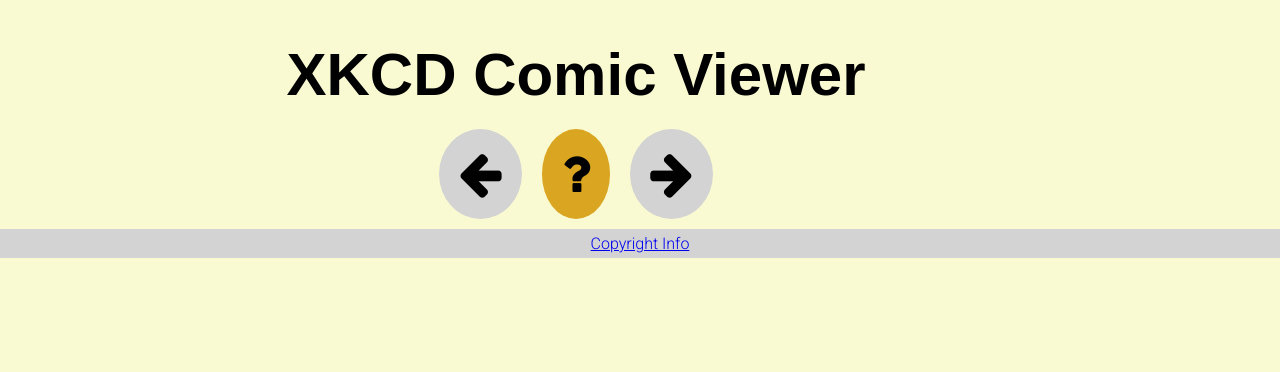
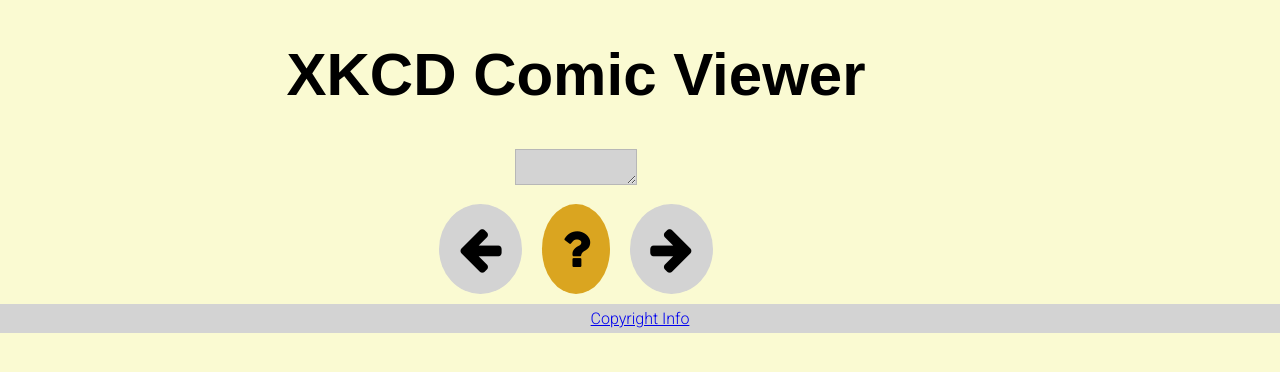
Before and after one commit to awd911/Tom-Milton-Xkcd-Project-3, a React (Create React App) app: page / in a window 1280 px wide. Shown: the top 372 px of the page. Built offline with nearby package versions, Linux system fonts and the light colour scheme; no server answers; a web font is replaced by a local one.

Commit message:
Created a working number element to keep track of where the user is in the API and added more styling

```diff
--- a/src/App.css
+++ b/src/App.css
@@ -42,10 +42,13 @@
 body{
   background-color: lightgoldenrodyellow;
   font-family: 'Roboto', sans-serif;
+  text-align: center;
 }
 
 .wrapper{
   max-width:90%;
+  align-items: center;
+  text-align: center;
 }
 
 h1{
@@ -55,6 +58,14 @@ h1{
 
 main{
   margin: 5px 0px 25px;
+}
+
+textarea{
+  margin: 0px 0px 35px;
+  background-color: lightgrey;
+  width: 10%;
+  height: auto;
+  text-align: center;
 }
 
 .fa:before {
@@ -74,6 +85,9 @@ footer{
   margin-top:30px;
   padding:5px;
   background-color: lightgrey;
+  text-align: center;
+  align-items: center;
+
 }
 /* Media queries */
 @media(max-width:400px){
--- a/src/App.js
+++ b/src/App.js
@@ -1,5 +1,3 @@
-
-
 import './App.css';
 import { useState } from 'react';
 
@@ -11,15 +9,9 @@ const comicApp = {};
 // storing the API key and base URL
 comicApp.Url = 'https://xkcd.com/info.0.json';
 
-
-//HELP QUE NUM 2
-//targeting the text area using query selector returns NULL after the inital load
-// Tried changing it from a textArea to a div
-
 //First call to the API and sets the default comic up for vieweing
   // CALLS: displayDefaultComic(data) To display the API
   // RETURNS: N/A
-
 comicApp.getDefault = () => {
   //Proxied the API to avoid a CORS error from crashing the site (Thanks Susan!)
   const proxiedURL = 'https://xkcd.com/info.0.json';
@@ -39,22 +31,6 @@ comicApp.getDefault = () => {
 
       comicApp.displayDefaultComic(data);
     })
-
-
-  //     // VVV Currently doesnt work, tells me that currNum.innerText is null after emptying the main elementnst currNum = document.querySelector("textarea");
-  //     //Tried to switch the type of element to a div instead of a textarea
-
-  //     const currNum = document.querySelector("textarea");
-  //     if (currNum) {
-  //       console.log("Works!");
-  //       currNum.innerText = comicNum;
-  //       mainEl.appendChild(currNum);
-  //     }
-  //     else {
-  //       console.log("Nope!");
-  //     }
-
-
 }
 
 comicApp.changeComic = () => {
@@ -87,7 +63,7 @@ comicApp.displayDefaultComic = (data) => {
   const comicTitle = data.title;
   const currComic = data.img;
   const comicAlt = data.alt;
-  const comicNum = data.num;
+  const comicNum = comicApp.currentNumber;
 
   //Title changer
   let currTitle = document.querySelector('h2');
@@ -102,6 +78,11 @@ comicApp.displayDefaultComic = (data) => {
   const currImg = document.createElement('img');
   currImg.src = currComic;
   currImg.alt = comicAlt;
+
+  const numEl = document.querySelector('textarea');
+  numEl.innerText = comicNum;
+
+
 
   mainEl.appendChild(currImg);
 
@@ -130,7 +111,7 @@ const handleRandom = function () {
   comicApp.changeComic();
 }
 
-// initialize the comicApp
+// initialize the comicApp and key variables
 comicApp.init = () => {
   //current number initialized to be replaced with the first API call (Maybe not needed)
   comicApp.currentNumber = 0;
@@ -156,15 +137,14 @@ function App() {
         <div className="comicPanel">
           <h2></h2>
           <main></main>
+          <textarea disabled label="Current comic number is..."></textarea>
         </div>
-
-
 
         {/* Area for the comic number to appear */}
         <section>
-          <i className="fa fa-arrow-left" onClick={handlePrevious}></i>
-          <i className="fa fa-question" onClick={handleRandom}></i>
-          <i className="fa fa-arrow-right" onClick={handleNext}></i>
+          <i className="fa fa-arrow-left" label="Previous Arrow" onClick={handlePrevious}></i>
+          <i className="fa fa-question" label="Random" onClick={handleRandom}></i>
+          <i className="fa fa-arrow-right" label="Next Arrow" onClick={handleNext}></i>
         </section>
       </div>
         <footer>
```
